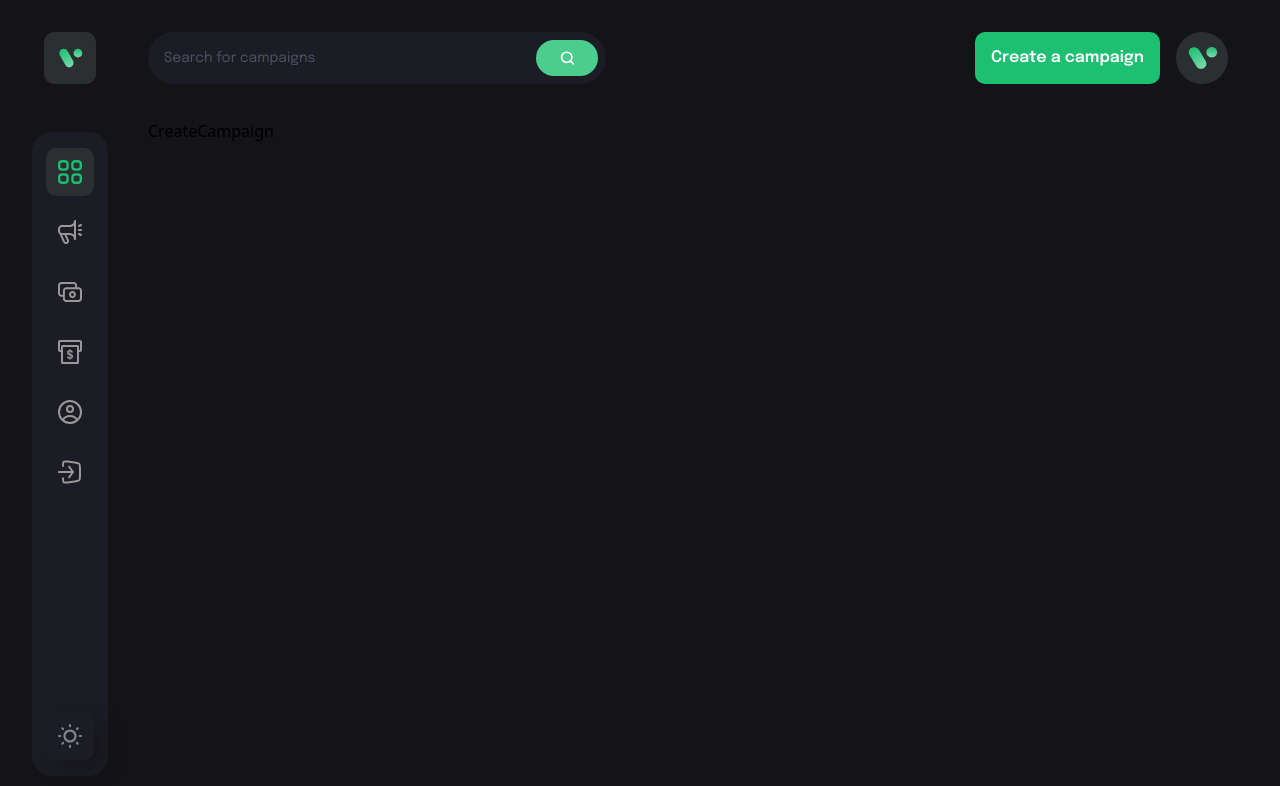
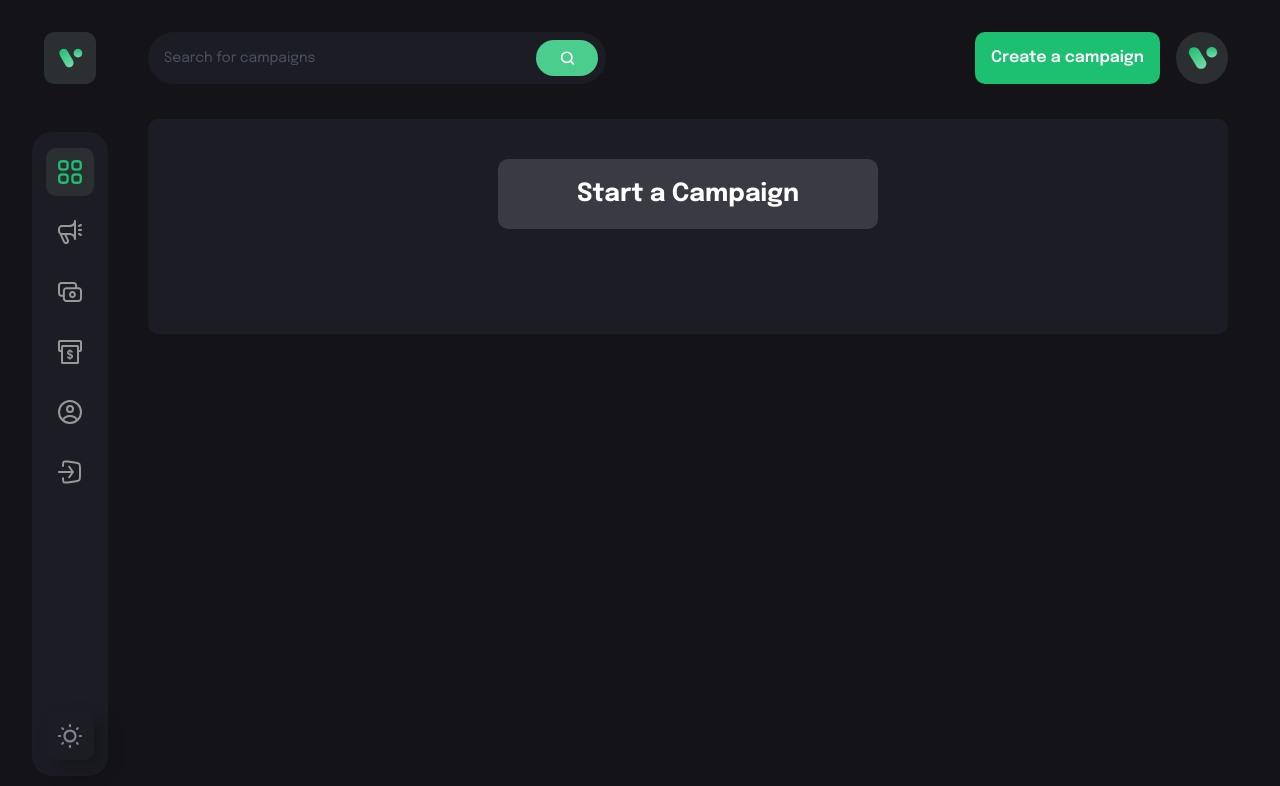
Before and after one commit to anggriawanmr/crowdfunding, a React (Vite) app in the folder client/: page /create-campaign in a window 1280 px wide. Shown: the top 786 px of the page. Built offline with nearby package versions, Linux system fonts and the light colour scheme; what @thirdweb-dev/react would draw is missing.

Commit message:
Adding a form :sparkles:

```diff
--- a/client/src/pages/CreateCampaign.jsx
+++ b/client/src/pages/CreateCampaign.jsx
@@ -18,7 +18,25 @@ const CreateCampaign = () => {
     image: '',
   });
 
-  return <div>CreateCampaign</div>;
+  const handleSubmit = () => {};
+
+  return (
+    <div className="bg-[#1c1c24] flex justify-center items-center flex-col rounded-[10px] sm:p-10 p-4">
+      {isLoading && 'Loader...'}
+      <div className="flex justify-center items-center p-[16px] sm:min-w-[380px] bg-[#3a3a43] rounded-[10px]">
+        <h1 className="font-epilogue font-bold sm:text-[25px] text-[18px] leading-[38px] text-white">
+          Start a Campaign
+        </h1>
+      </div>
+
+      <form
+        onSubmit={handleSubmit}
+        className="w-full mt-[65px] flex flex-col gap-[30px]"
+      >
+        <div className="flex flex-wrap gap-[40px]"></div>
+      </form>
+    </div>
+  );
 };
 
 export default CreateCampaign;
```
